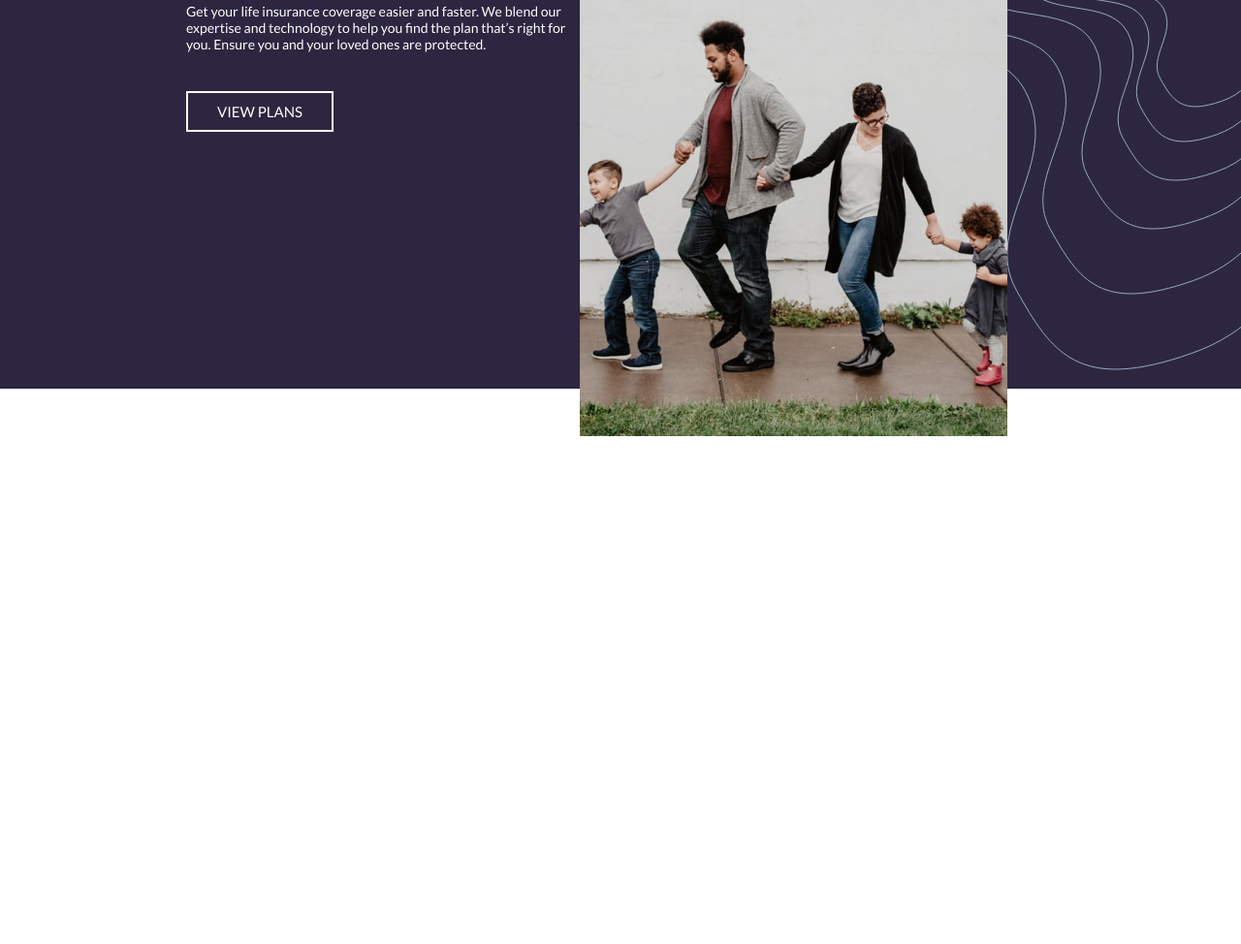
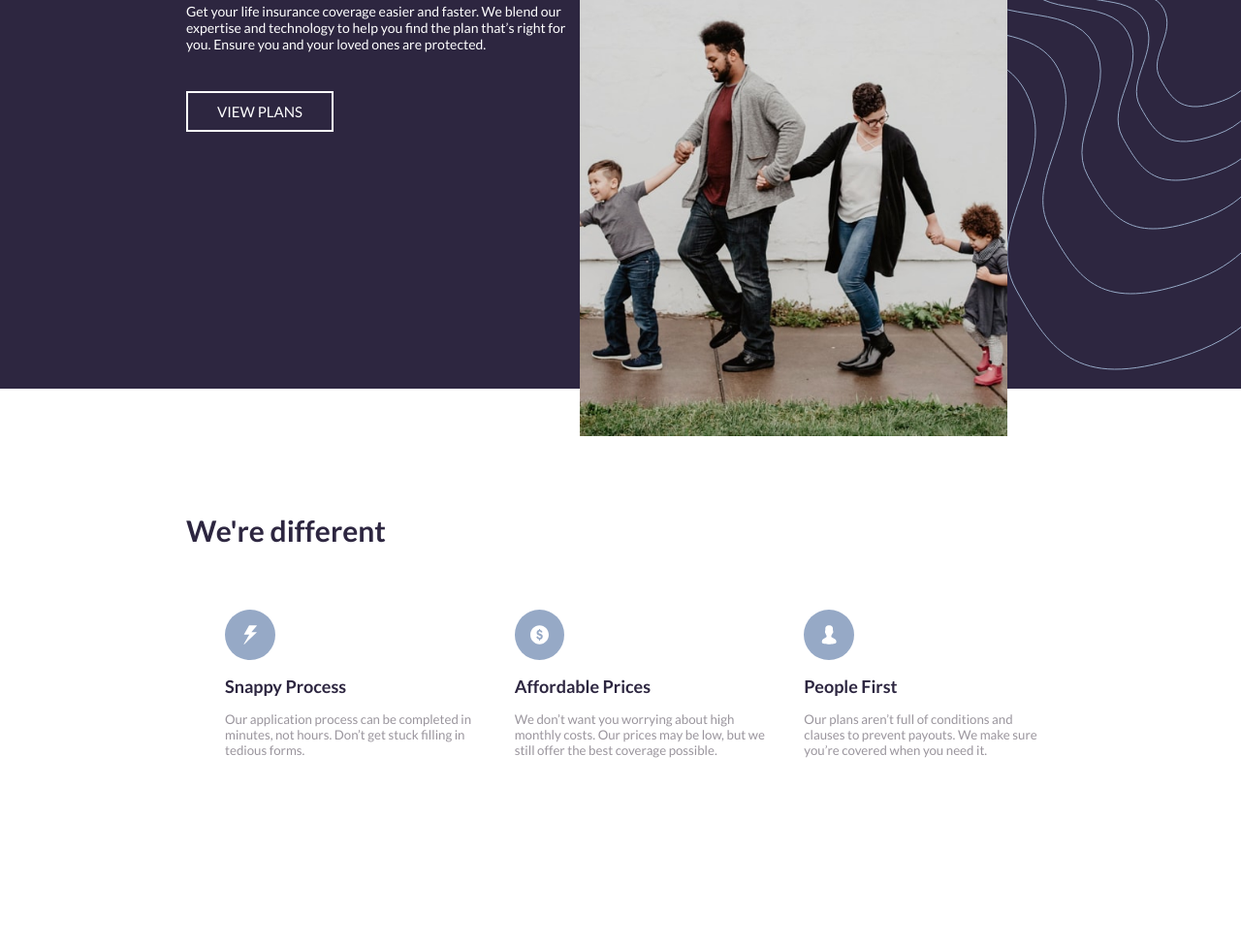
Before and after one commit to Fortwinhamz/insure-landing-page-master, a plain HTML site: page index.html in a window 1280 px wide. Shown: the part 299-1273 px from the top of the page at 97% size. Before the commit the page ends 800 px from the top, so only its background shows below. Drawn offline with Linux system fonts and the light colour scheme.

Commit message:
difference

```diff
--- a/index.html
+++ b/index.html
@@ -63,6 +63,44 @@
 						<img src="./images/image-intro-desktop.jpg" alt="">
 				</div>
 		</header>
+
+
+		<section class="difference">
+				<h2>We're different</h2>
+
+
+				<div class="rows">
+					<div class="row1">
+						<img src="./images/icon-snappy-process.svg" alt="">
+						<h3>Snappy Process</h3>
+						<p>
+								Our application process can be completed in minutes,
+								not hours. Don’t get stuck filling in tedious forms.
+						</p>
+					</div>
+
+
+					<div class="row1">
+						<img src="./images/icon-affordable-prices.svg" alt="">
+						<h3>Affordable Prices</h3>
+						<p>
+								We don’t want you worrying about high monthly costs.
+								Our prices may be low, but we still offer the best
+								coverage possible.
+						</p>
+					</div>
+
+					<div class="row1">
+						<img src="./images/icon-people-first.svg" alt="">
+						<h3>People First</h3>
+						<p>
+								Our plans aren’t full of conditions and clauses to prevent payouts.
+								We make sure you’re covered when you need it.
+						</p>
+					</div>
+
+				</div>
+		</section>
 </body>
 
 
--- a/style.scss
+++ b/style.scss
@@ -125,7 +125,14 @@
 			font-size: 1.5rem;
 			background-color: transparent;
 			color: $color-white;
+			transition: all .5s ease-in-out;
 			text-transform: uppercase;
+			cursor: pointer;
+
+			&:hover{
+				color: $color-Dark-Violet;
+				background-color: $color-white;
+			}
 		}
 	}
 
@@ -138,11 +145,46 @@
 			width: 90%;
 		}
 	}
-
-
 }
 
 
+.difference{
+	padding: 10% 15%;
+
+	h2{
+		font-size: 3rem;
+		color: $color-Dark-Violet;
+	}
+
+	.rows{
+		margin: 3rem 0;
+		display: grid;
+		grid-template-columns: repeat(3, 1fr);
+
+		.row1{
+			text-align: left;
+			// border: 3px solid red;
+			padding: 1.4rem 2rem;
+			margin: 2rem;
+			width:100%;
+			h3{
+				margin: 1.5rem 0;
+				font-size: 1.8rem;
+				color: $color-Dark-Violet;
+				font-weight: 700;
+			}
+
+			p{
+				font-size: 1.325rem;
+				color: $color-Dark-Grayish-Violet;
+			}
+
+			img{
+				width: 20%;
+			}
+		}
+	}
+}
 
 
 
```
Also changed, not shown: style.css, 1 other file. Lines whose indentation alone changed are shown as unchanged.
